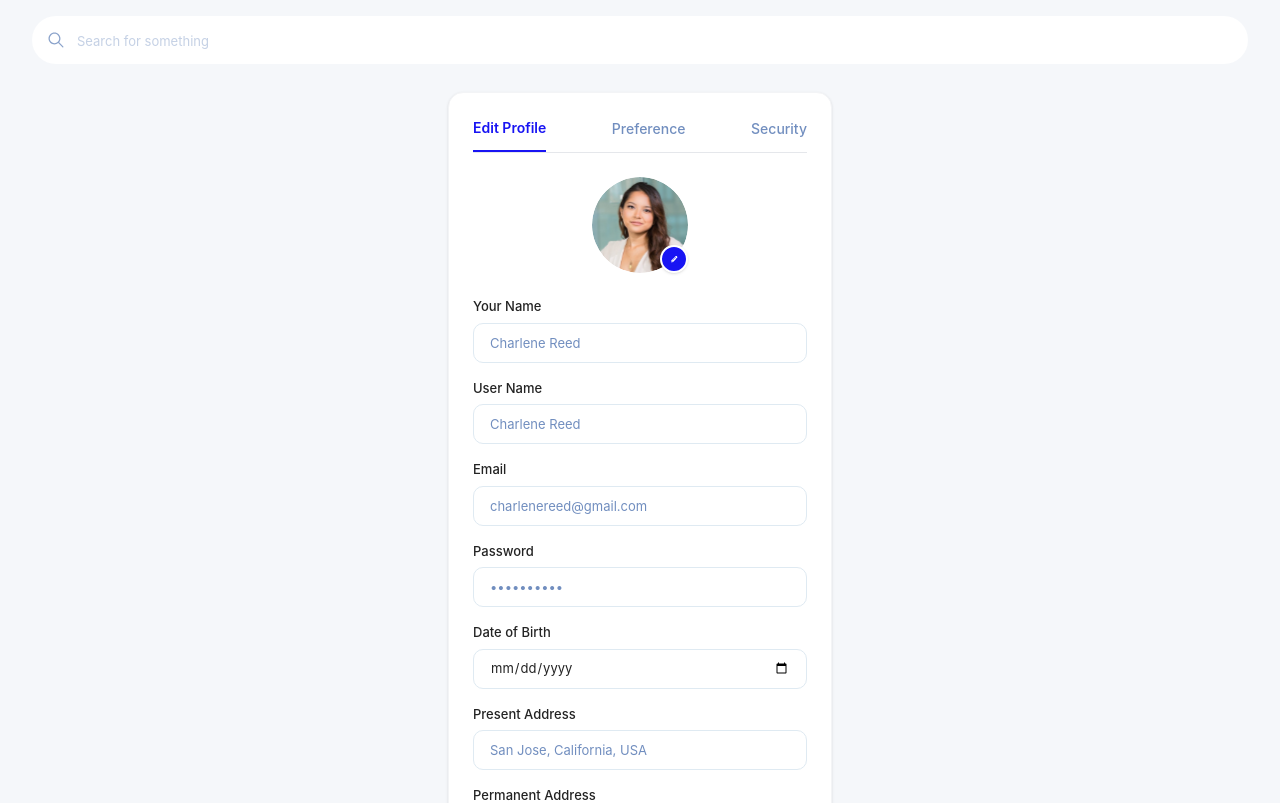
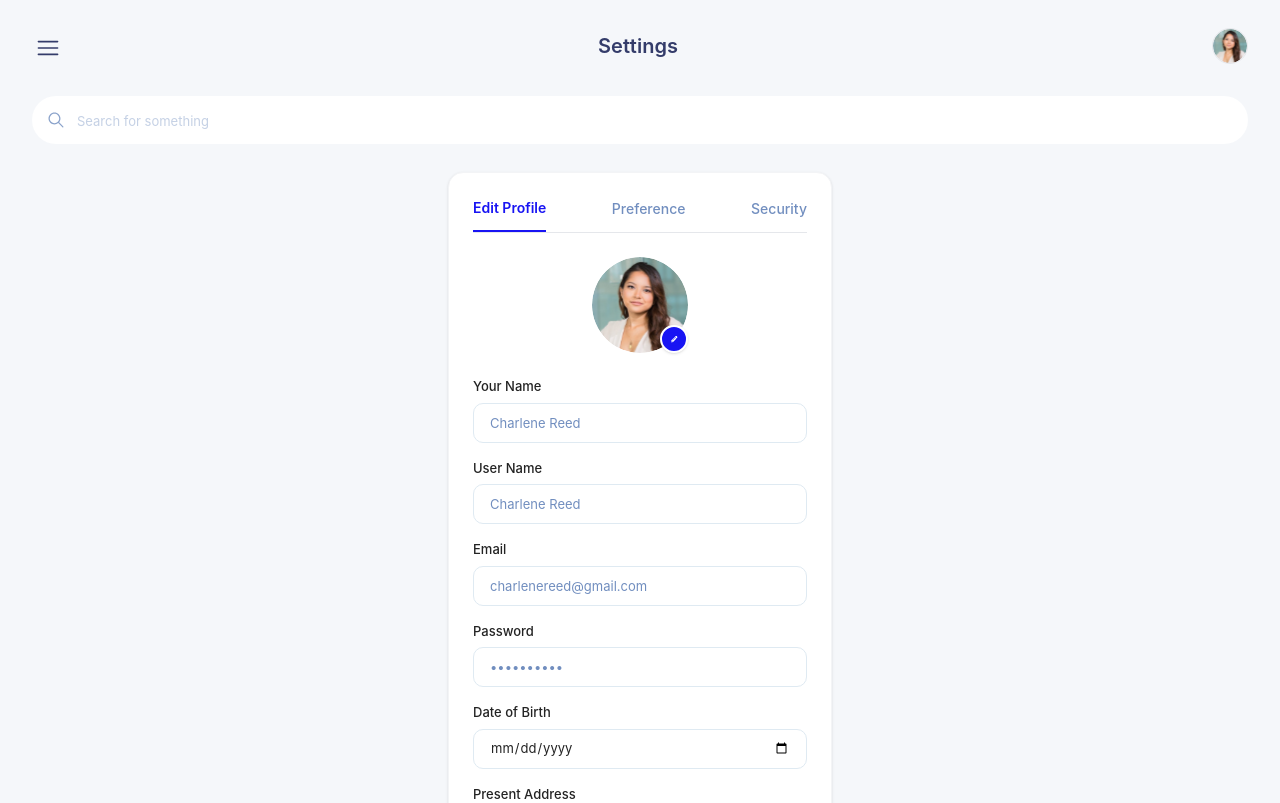
Before and after one commit to idowu113910/Fintech-Dashboard, a React (Vite) app: page /settings in a window 1280 px wide. Shown: the top 803 px of the page. Built offline with nearby package versions, Linux system fonts and the light colour scheme.

Commit message:
fixed issue

```diff
--- a/src/App.css
+++ b/src/App.css
@@ -3,26 +3,31 @@
 @import url("https://fonts.googleapis.com/css2?family=Lato:ital,wght@0,100;0,300;0,400;0,700;0,900;1,100;1,300;1,400;1,700;1,900&display=swap");
 
 html {
+  background-color: #f5f7fa;
+  height: -webkit-fill-available;
+}
+
+/* 2. Switch body and #root to Grid to force full height inheritance in Safari */
+body {
+  margin: 0;
+  padding: 0;
+  background-color: #f5f7fa;
   min-height: 100vh;
   min-height: 100dvh;
   min-height: -webkit-fill-available;
-  height: 100%;
-}
-
-body,
-#root {
-  min-height: 100vh;
-  min-height: 100dvh;
-  min-height: -webkit-fill-available;
-  margin: 0;
-  padding: 0;
-  display: flex;
-  flex-direction: column;
-  width: 100%;
-  flex: 1;
+  display: grid;
+  grid-template-rows: 1fr;
   font-family: "Inter", sans-serif;
 }
 
+#root {
+  display: grid;
+  grid-template-rows: 1fr;
+  min-height: 100%;
+  width: 100%;
+  background-color: #f5f7fa;
+}
+
 .new {
-  font-family: "Lato", sans-serif;
+  font-family: var(--font-lato);
 }
--- a/src/pages/DashboardLayout.tsx
+++ b/src/pages/DashboardLayout.tsx
@@ -125,7 +125,7 @@ const DashboardLayout = () => {
 
   return (
     <>
-      <div className="min-h-screen min-h-[100vh] min-h-dvh min-h-[100svh] w-full bg-[#F5F7FA] flex flex-col flex-1 -mt-20">
+      <div className="w-full h-full min-h-screen min-h-[100dvh] min-h-[-webkit-fill-available] bg-[#F5F7FA] grid grid-rows-[auto_1fr]">
         {/* Header / Top Section */}
         <div className="p-7 px-4">
           <div className="flex px-4 gap-8 justify-between items-center">
```
